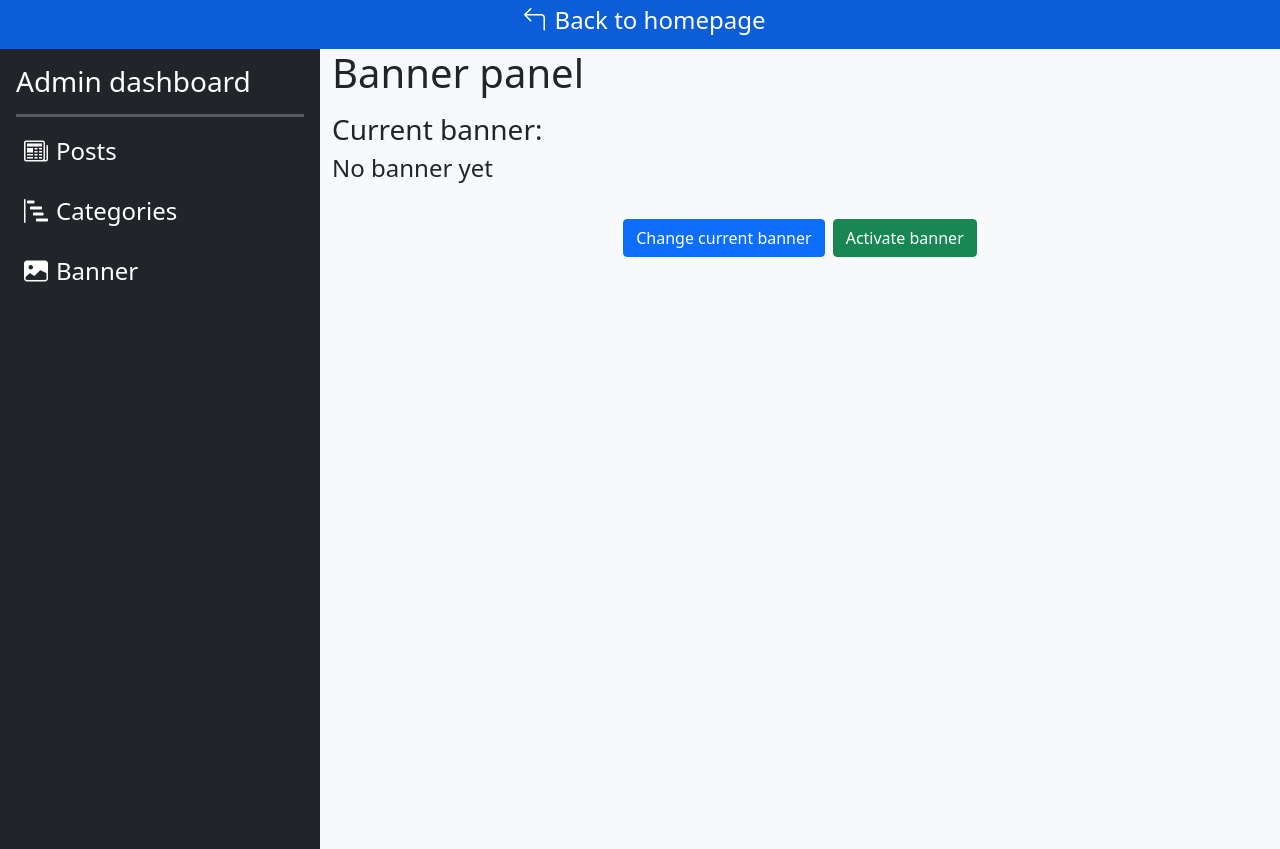
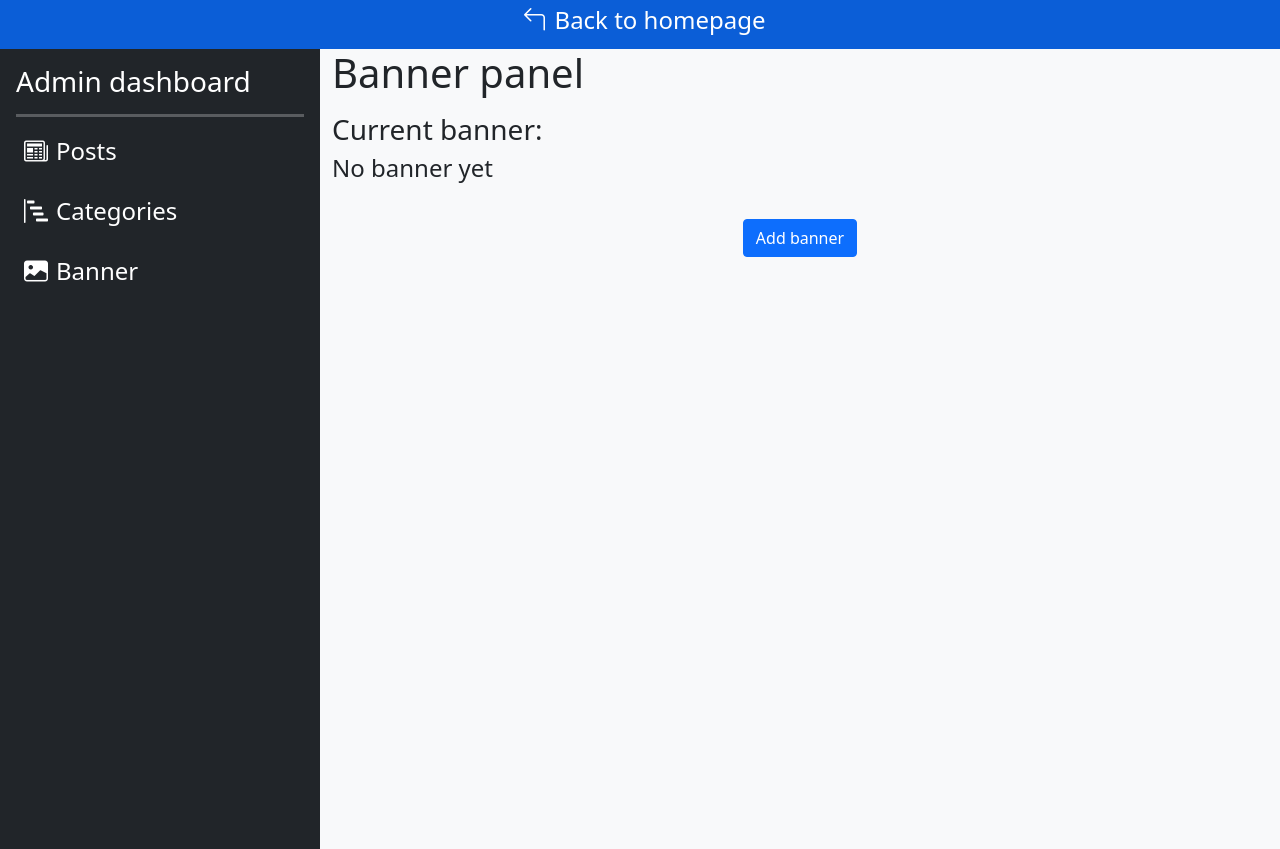
Before and after one commit to Szymon99d/symfony-blog, a Symfony app: template templates/admin/banner/banner_panel.html.twig in a window 1280 px wide. Run offline with Twig, Linux system fonts and the light colour scheme; the template is opened without the code that fills it, so the values that code supplies are empty; some libraries are stand-ins or nearby versions.

Commit message:
Check if banner exists

```diff
--- a/templates/admin/banner/banner_panel.html.twig
+++ b/templates/admin/banner/banner_panel.html.twig
@@ -5,13 +5,19 @@
 <h1 class="pb-2">{% trans %}Banner panel{% endtrans %}</h1>
 
 <h3>{% trans %}Current banner{% endtrans %}:</h3>
-{% if banner.image is null %}
+{% if banner is null %}
     <h4>{% trans %}No banner yet{% endtrans %}</h4>
+    <div class="d-flex justify-content-center p-4">
+        <a href="{{path('app_admin_banner_change')}}" class="btn btn-primary m-1">{% trans %}Add banner{% endtrans %}</a>
+    </div>
 {% else %}
+
+    <h4>{{banner.image}}</h4>
+
     <div class="container-fluid p-0">
         <img class="w-100" height="300px" src="{{ asset('images/') ~ banner.image }}" alt="{{banner.altText}}"/>
     </div>
-{% endif %}
+
     <div class="d-flex justify-content-center p-4">
     <a href="{{path('app_admin_banner_change')}}" class="btn btn-primary m-1">{% trans %}Change current banner{% endtrans %}</a>
     <a href="{{path('app_admin_banner_disable',{'banner':banner.id})}}"
@@ -24,4 +30,7 @@
     {% endif %}
     </a>
     </div>
+
+{% endif %}
+
 {% endblock %}
--- a/templates/blog_elements/banner.html.twig
+++ b/templates/blog_elements/banner.html.twig
@@ -1,5 +1,7 @@
 <div class="container-fluid p-0">
-    {% if banner.active and banner.image is not null %}
-        <img class="w-100 d-none d-lg-block" height="300px" src="{{asset('images/') ~ banner.image }}" alt="{{banner.altText}}"/>
+    {% if banner is not null %}
+        {% if banner.active %}
+            <img class="w-100 d-none d-lg-block" height="300px" src="{{asset('images/') ~ banner.image }}" alt="{{banner.altText}}"/>
+        {% endif %}
     {% endif %}
 </div>
--- a/translations/messages.pl.yaml
+++ b/translations/messages.pl.yaml
@@ -77,6 +77,7 @@ Change banner: Zmień baner
 Change current banner: Zmień aktualny baner
 Best resolution: Najlepsza rozdzielczość
 Supported image extension: Wspierane rozszerzenie pliku
+Add banner: Dodaj baner
 Current banner: Aktualny baner
 Disable banner: Wyłącz baner
 Activate banner: Aktywuj baner
```
Also changed, not shown: src/DataFixtures/BannerFixtures.php (deleted, +0 -21 lines). Lines whose indentation alone changed are shown as unchanged.
